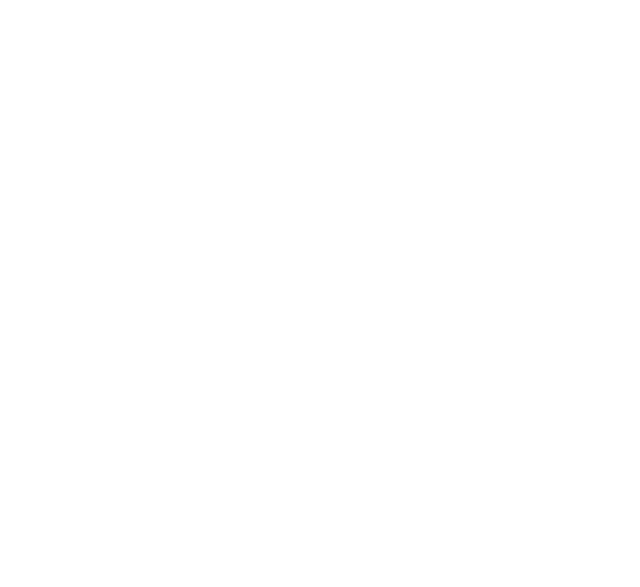
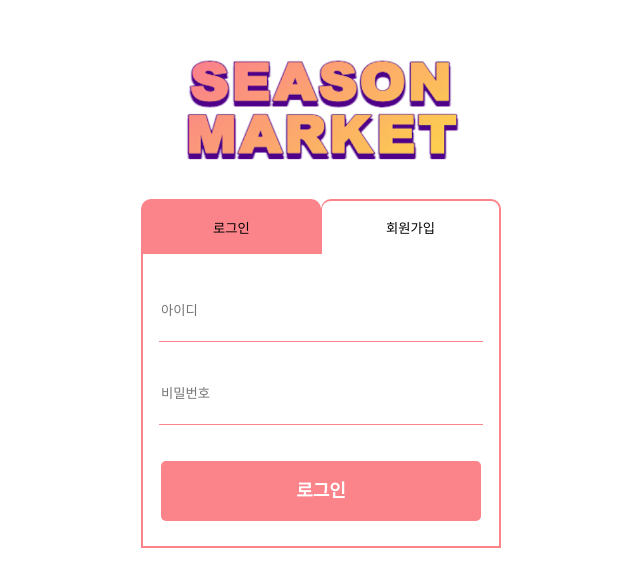
Before and after one commit to yoojin-park19/season_market, a React (Create React App) app: page /login in a window 1280 px wide. Shown: the part 105-692 px from the top of the page, without its empty margins (319-959 px from the left). Built offline with nearby package versions, Linux system fonts and the light colour scheme; the HTML template or start-up script is replaced by a standard one.

Commit message:
로그인 페이지 버튼,화면전환 구현

```diff
--- a/src/App.js
+++ b/src/App.js
@@ -1,10 +1,12 @@
 import './reset.css';
 import { Route, BrowserRouter } from 'react-router-dom';
 import HomeIndexPage from './pages/Home';
+import LoginIndexPage from './pages/Login';
 function App() {
   return (
     <BrowserRouter>
       <Route path="/" exact component={HomeIndexPage} />
+      <Route path="/login" exact component={LoginIndexPage} />
     </BrowserRouter>
   );
 }
--- a/src/pages/Home/components/HomeHeader.jsx
+++ b/src/pages/Home/components/HomeHeader.jsx
@@ -23,9 +23,9 @@
           <img src="./assets/icon-shopping-cart.svg" alt="장바구니" />
           <p>장바구니</p>
         </Link>
-        <Link to="#" className="link-myPage">
+        <Link to="/login" className="link-myPage">
           <img src="./assets/icon-user.svg" alt="마이페이지" />
-          <p>마이페이지</p>
+          <p>로그인</p>
         </Link>
       </div>
     </HomeHead>
@@ -91,7 +91,6 @@
       width: 56px;
       height: 50px;
       img {
-        margin-left: 9px;
         width: 32px;
         height: 32px;
       }
--- a/src/pages/Home/components/HomeSlide.jsx
+++ b/src/pages/Home/components/HomeSlide.jsx
@@ -155,7 +155,7 @@
 .listItem {
   display: flex;
   flex-wrap:wrap;
-  margin: 0 50px;
+  margin: 0 100px;
   justify-content: center;
   gap: 30px;
   .contItem
--- /dev/null
+++ b/src/pages/Login/components/JoinPage.jsx
@@ -0,0 +1,68 @@
+import styled from 'styled-components';
+const JoinPages = () => {
+  return (
+    <JoinPage>
+      <div className="wrapForm">
+        <div className="inputCont">
+          <form>
+            <input className="inputId" type="text" placeholder="아이디" />
+            <input className="inputPw" type="password" placeholder="비밀번호" />
+            <input
+              className="reInputPw"
+              type="password"
+              placeholder="비밀번호 재확인"
+            />
+            <input className="inputname" type="text" placeholder="이름" />
+            <button action="/Home">가입하기</button>
+          </form>
+        </div>
+      </div>
+    </JoinPage>
+  );
+};
+
+const JoinPage = styled.section`
+  .wrapForm {
+    border: 2px solid #fb838a;
+    border-top: none;
+    width: 360px;
+    margin: 0 auto;
+    position: relative;
+    box-sizing: border-box;
+  }
+  .inputCont {
+    height: 550px
+    margin: 0px 10px;
+    padding: 20px 0;
+    background-color: #fff;
+    position: relative;
+    form {
+      height: inherit;
+      gap: 20px;
+      display: flex;
+      justify-content: center;
+      align-items: center;
+      flex-direction: column;
+      input {
+        width: 320px;
+        height: 60px;
+        border: none;
+        border-bottom: 1px solid #fb838a;
+      }
+      button {
+        width: 320px;
+        height: 60px;
+        background-color: #fb838a;
+        color: #fff;
+        border: none;
+        border-radius: 5px;
+        font-style: normal;
+        font-weight: bold;
+        font-size: 18px;
+        line-height: 22px;
+        margin-top: 16px;
+      }
+    }
+  }
+`;
+export default JoinPages;
--- /dev/null
+++ b/src/pages/Login/components/LoginPage.jsx
@@ -0,0 +1,61 @@
+import styled from 'styled-components';
+const LoginPages = () => {
+  return (
+    <LoginPage>
+      <div className="wrapForm">
+        <div className="inputCont">
+          <form>
+            <input className="inputId" type="text" placeholder="아이디" />
+            <input className="inputPw" type="password" placeholder="비밀번호" />
+            <button action="/Home">로그인</button>
+          </form>
+        </div>
+      </div>
+    </LoginPage>
+  );
+};
+
+const LoginPage = styled.section`
+  .wrapForm {
+    border: 2px solid #fb838a;
+    border-top: none;
+    width: 360px;
+    margin: 0 auto;
+    position: relative;
+    box-sizing: border-box;
+  }
+  .inputCont {
+    height: 292px;
+    margin: 0 10px;
+    background-color: #fff;
+    position: relative;
+    form {
+      height: inherit;
+      gap: 20px;
+      display: flex;
+      justify-content: center;
+      align-items: center;
+      flex-direction: column;
+      input {
+        width: 320px;
+        height: 60px;
+        border: none;
+        border-bottom: 1px solid #fb838a;
+      }
+      button {
+        width: 320px;
+        height: 60px;
+        background-color: #fb838a;
+        color: #fff;
+        border: none;
+        border-radius: 5px;
+        font-style: normal;
+        font-weight: bold;
+        font-size: 18px;
+        line-height: 22px;
+        margin-top: 16px;
+      }
+    }
+  }
+`;
+export default LoginPages;
--- /dev/null
+++ b/src/pages/Login/index.jsx
@@ -0,0 +1,84 @@
+import styled from 'styled-components';
+import { useState, useRef } from 'react';
+import LoginPages from './components/LoginPage';
+import JoinPages from './components/JoinPage';
+const LoginIndexPage = () => {
+  let [activeBtn, setActiveBtn] = useState(true);
+  const loginButton = useRef(null);
+  const joinButton = useRef(null);
+
+  const handleToggle = (event) => {
+    setActiveBtn((activeBtn = !activeBtn));
+    if (activeBtn === true) {
+      joinButton.current.classList.remove('click');
+      loginButton.current.classList.add('click');
+    } else {
+      joinButton.current.classList.add('click');
+      loginButton.current.classList.remove('click');
+    }
+  };
+  return (
+    <Login>
+      <img className="logo" src="./assets/logo.png" alt="season-market" />
+      <div className="wrapLogin">
+        <div className="contBtn">
+          <button
+            ref={loginButton}
+            className="btnLogin click"
+            onClick={handleToggle}
+          >
+            로그인
+          </button>
+          <button ref={joinButton} className="btnJoin" onClick={handleToggle}>
+            회원가입
+          </button>
+        </div>
+        {activeBtn ? <LoginPages /> : <JoinPages />}
+      </div>
+    </Login>
+  );
+};
+
+export default LoginIndexPage;
+
+const Login = styled.section`
+  display: flex;
+  flex-direction: column;
+  justify-content: center;
+  align-items: center;
+  margin-top: 150px;
+  .logo {
+    width: 300px;
+    margin-bottom: 30px;
+  }
+  .contBtn {
+    width: 360px;
+    display: flex;
+    button {
+      border: none;
+      background-color: #fff;
+      width: 180px;
+      padding: 17px 15px;
+    }
+    .btnLogin {
+      border-top: 2px solid #fb838a;
+      border-left: 2px solid #fb838a;
+      border-right: 1px solid #fb838a;
+      border-top-right-radius: 10px;
+      border-top-left-radius: 10px;
+      &.click {
+        background-color: #fb838a;
+      }
+    }
+    .btnJoin {
+      border-top: 2px solid #fb838a;
+      border-right: 2px solid #fb838a;
+      border-left: 1px solid #fb838a;
+      border-top-left-radius: 10px;
+      border-top-right-radius: 10px;
+      &.click {
+        background-color: #fb838a;
+      }
+    }
+  }
+`;
```
Also changed, not shown: public/assets/Logo-hodu.png (deleted).
